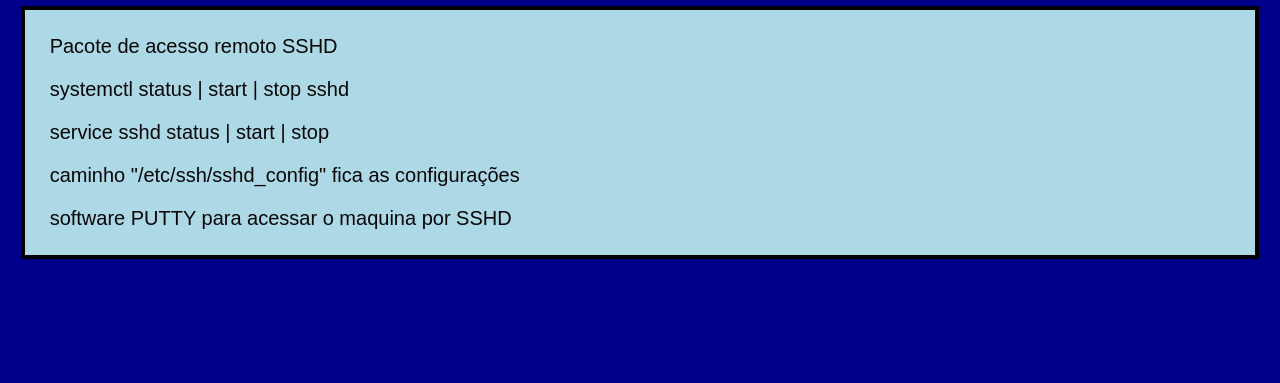
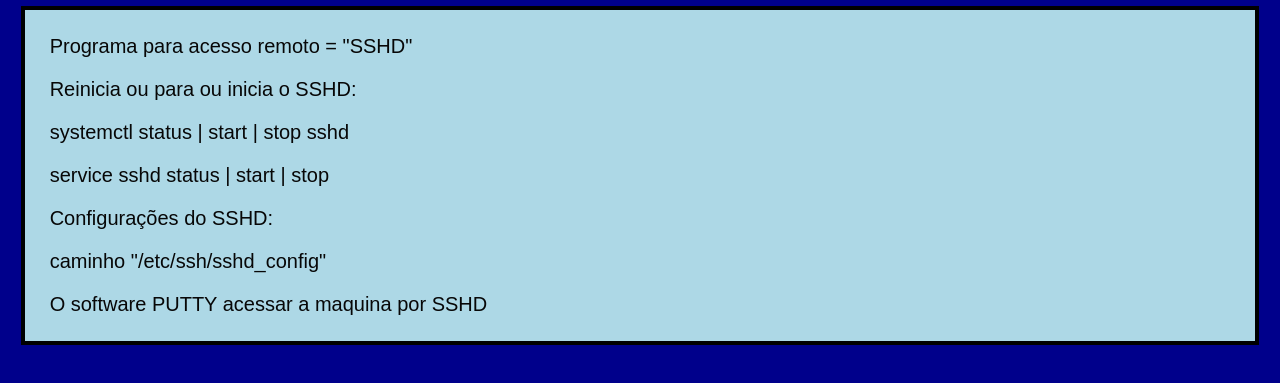
Before and after one commit to geovane-morais/documentacao_pessoal, a plain HTML site: page sshd.html in a window 1280 px wide. Shown: the part 35-418 px from the top of the page. Drawn offline with Linux system fonts and the light colour scheme.

Commit message:
add SSHD

```diff
--- a/sshd.html
+++ b/sshd.html
@@ -20,11 +20,13 @@
 
 		<main>
 			<div class="page2">
-				<p> Pacote de acesso remoto SSHD</p>
+				<p> Programa para acesso remoto = "SSHD"</p>
+				<p> Reinicia ou para ou inicia o SSHD:</p>
 				<p> systemctl status | start | stop sshd</p>
 				<p> service sshd status | start | stop</p>
-				<p> caminho "/etc/ssh/sshd_config" fica as configurações</p>
-				<p> software PUTTY para acessar o maquina por SSHD</p>
+				<p> Configurações do SSHD:</p>
+				<p> caminho "/etc/ssh/sshd_config"</p>
+				<p> O software PUTTY acessar a maquina por SSHD</p>
 			</div>
 		</main>
 	</body>
```
